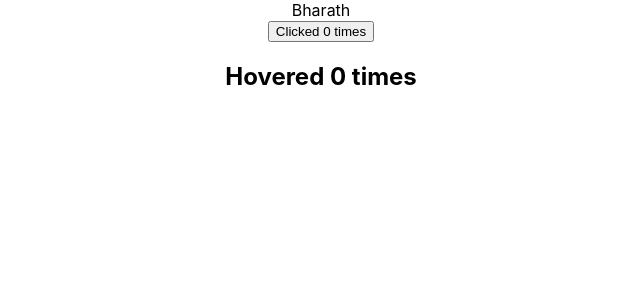
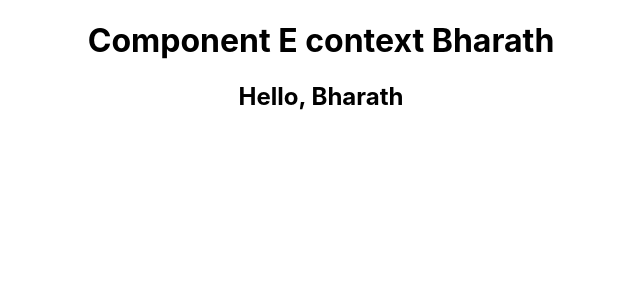
Before and after one commit to Bharath-KV/hello-world, a React (Create React App) app: page / in a window 1280 px wide. Shown: the top 300 px of the page, without its empty margins (319-959 px from the left). Built offline with nearby package versions, Linux system fonts and the light colour scheme.

Commit message:
react context

```diff
--- a/src/App.js
+++ b/src/App.js
@@ -1,10 +1,12 @@
 import React from 'react';
 // import logo from './logo.svg';
 import './App.css';
-import ClickCounterTwo from './components/ClickCounterTwo';
-import HoverCounterTwo from './components/HoverCounterTwo';
-import User from './components/User';
-import CounterTwo from './components/CounterTwo';
+import ComponentC from './components/ComponentC';
+import { UserProvider } from './components/UserContext';
+// import ClickCounterTwo from './components/ClickCounterTwo';
+// import HoverCounterTwo from './components/HoverCounterTwo';
+// import User from './components/User';
+// import CounterTwo from './components/CounterTwo';
 // import ClickCounter from './components/ClickCounter';
 // import HoverCounter from './components/HoverCounter';
 // import Hero from './components/Hero';
@@ -72,7 +74,7 @@
       <HoverCounter /> */}
       {/* <ClickCounterTwo />
       <HoverCounterTwo /> */}
-      <User render={(isLoggedIn) => isLoggedIn ? 'Bharath' : 'Guest'} />
+      {/* <User render={(isLoggedIn) => isLoggedIn ? 'Bharath' : 'Guest'} />
       <CounterTwo render={(count, incrementCount) => (
           <ClickCounterTwo count={count} incrementCount={incrementCount} />
         )}
@@ -80,7 +82,11 @@
       <CounterTwo render={(count, incrementCount) => (
           <HoverCounterTwo count={count} incrementCount={incrementCount} />
         )}
-      />
+      /> */}
+      {/* <ComponentC /> */}
+      <UserProvider value='Bharath' >
+        <ComponentC />
+      </UserProvider>
     </div>
   );
 }
--- /dev/null
+++ b/src/components/ComponentC.js
@@ -0,0 +1,10 @@
+import React, { Component } from 'react'
+import ComponentE from './ComponentE'
+
+class ComponentC extends Component {
+    render() {
+        return <ComponentE />
+    }
+}
+
+export default ComponentC
--- /dev/null
+++ b/src/components/ComponentE.js
@@ -0,0 +1,21 @@
+import React, { Component, Fragment } from 'react'
+import ComponentF from './ComponentF'
+import UserContext from './UserContext'
+
+class ComponentE extends Component {
+
+    // static contextType = UserContext // Limitations: Only works with Class Components, Only subscribe with a single context
+
+    render() {
+        return (
+            <Fragment>
+                <h1>Component E context {this.context}</h1>
+                <ComponentF />
+            </Fragment>
+        )
+    }
+}
+
+ComponentE.contextType = UserContext
+
+export default ComponentE
--- /dev/null
+++ b/src/components/ComponentF.js
@@ -0,0 +1,18 @@
+import React, { Component } from 'react'
+import { UserConsumer } from './UserContext'
+
+class ComponentF extends Component {
+    render() {
+        return (
+            <UserConsumer>
+                {
+                    (username) => {
+                        return <h2>Hello, {username}</h2>
+                    }
+                }
+            </UserConsumer>
+        )
+    }
+}
+
+export default ComponentF
--- /dev/null
+++ b/src/components/UserContext.js
@@ -0,0 +1,9 @@
+import React from 'react'
+
+const UserContext = React.createContext('BSTech')
+
+const UserProvider = UserContext.Provider
+const UserConsumer = UserContext.Consumer
+
+export { UserProvider, UserConsumer }
+export default UserContext
```
